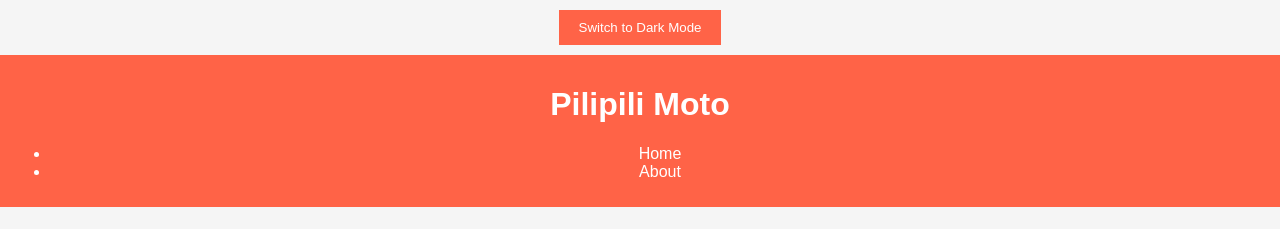
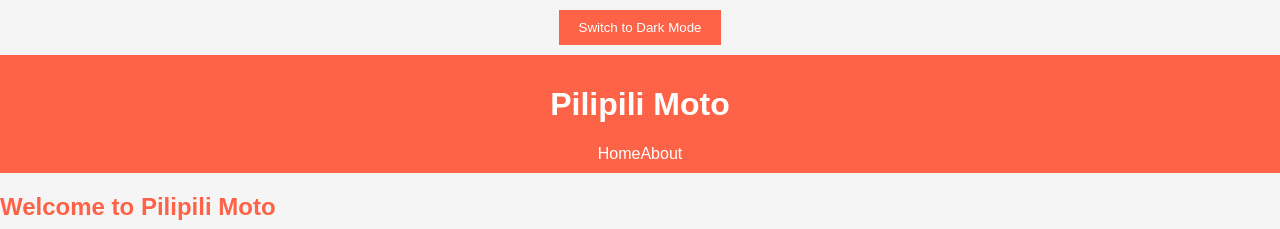
Before and after one commit to KoryrKoryr/Pepper-Shop-App, a React (Create React App) app in the folder pilipili-moto/: page / in a window 1280 px wide. Shown: the top 229 px of the page. Built offline with nearby package versions, Linux system fonts and the light colour scheme; no server answers.

Commit message:
Styling of navbar

```diff
--- a/pilipili-moto/src/components/Header.js
+++ b/pilipili-moto/src/components/Header.js
@@ -6,14 +6,9 @@ function Header() {
     <header>
       <h1>Pilipili Moto</h1>
       <nav>
-        <ul>
-          <li>
-            <Link to="/">Home</Link>
-          </li>
-          <li>
-            <Link to="/about">About</Link>
-          </li>
-        </ul>
+        <Link to="/">Home</Link>
+
+        <Link to="/about">About</Link>
       </nav>
     </header>
   );
```
